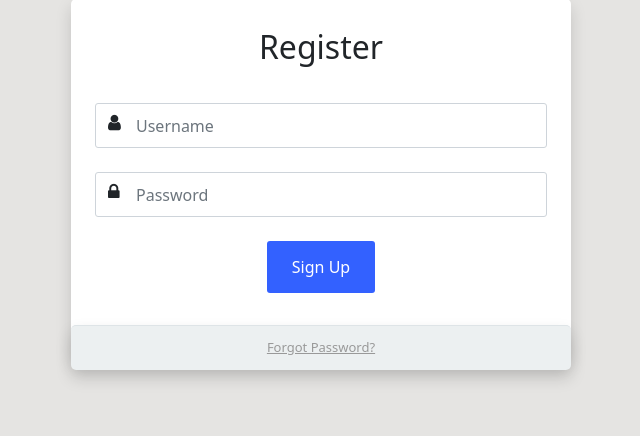
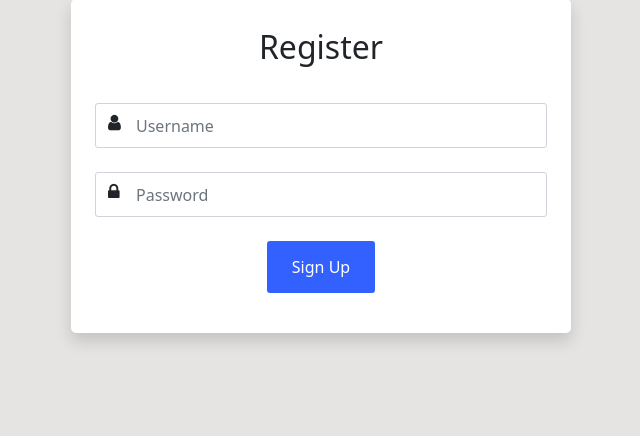
Before and after one commit to sunjrp/online_shoping, a Django app: page /register in a window 1280 px wide. Shown: the part 192-628 px from the top of the page, without its empty margins (319-959 px from the left). Run offline with Django 3.2, Linux system fonts and the light colour scheme; some libraries are stand-ins or nearby versions.

Commit message:
Update Register Page

```diff
--- a/templates/register.html
+++ b/templates/register.html
@@ -28,9 +28,6 @@
             {% if error %}
             <p style="color:red">{{error}}</p>
             {% endif %}
-            <div class="modal-footer shadow p-2">
-                <a href="#">Forgot Password?</a>
-            </div>
         </div>
     </div>
 </div>
```
